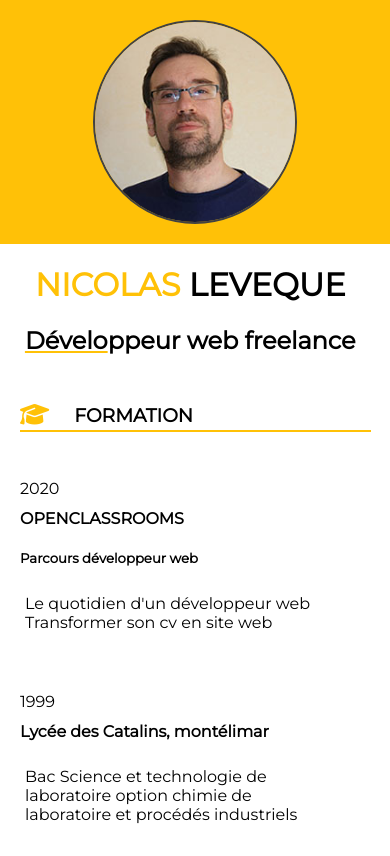
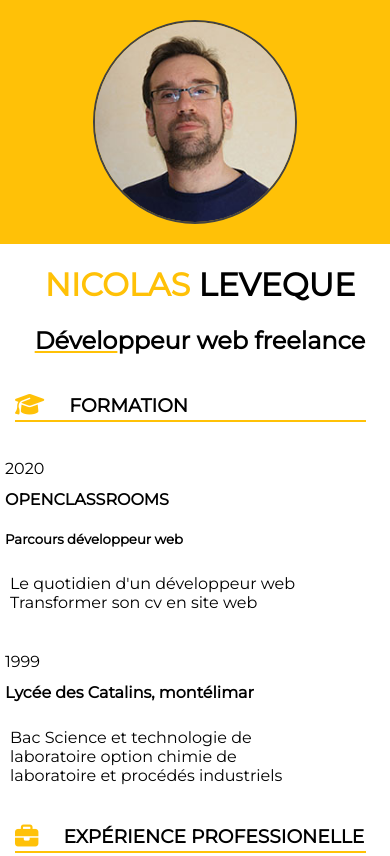
Before and after one commit to Nicolas-Leveque/cv, a plain HTML site: page index.html in a window 390 px wide. Shown: the top 856 px of the page. Drawn offline with Linux system fonts and the light colour scheme.

Commit message:
responsive final draft I hope

```diff
--- a/assets/style.css
+++ b/assets/style.css
@@ -153,7 +153,7 @@ a
 }
 /* responsive*/
 
-@media all and (max-width: 800px)
+@media all and (max-width: 768px)
 {
     header
     {
@@ -165,7 +165,7 @@ a
     }
     #header_right
     {
-        width: 95%;
+        width: 100%;
         text-align: center;
     }
     #corps
@@ -179,7 +179,7 @@ a
     #corps_right
     {
         width: 100%;
-        padding: 10px;
+        padding: 0px;
     }
     #address
     {
@@ -193,6 +193,7 @@ a
     .ajustement
     {
         justify-content: center;
+        padding: 0px;
     }
     .where
     {
@@ -204,6 +205,10 @@ a
     #header_right
     {
         padding: 0px 5px 0px 5px;
+    }
+    #corps_right
+    {
+        margin-left: 5px;
     }
     .dot
     {
```
